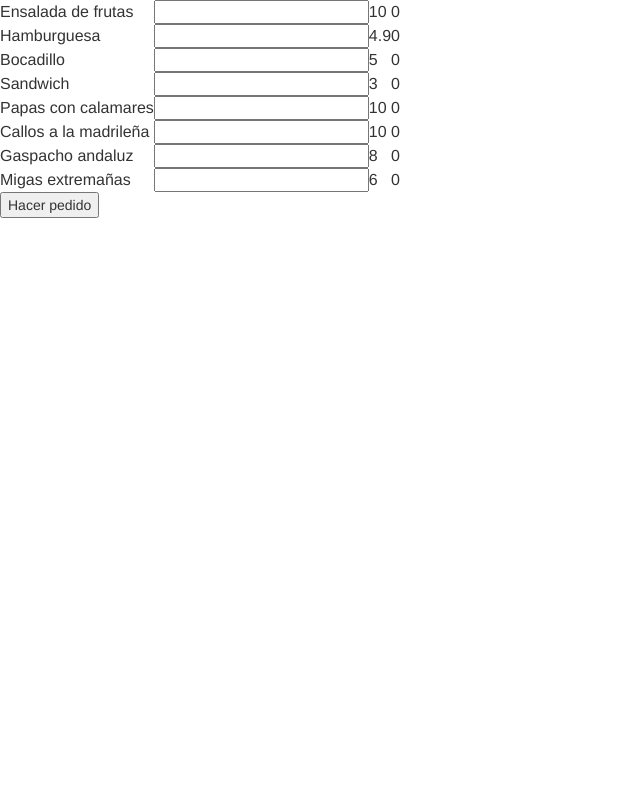
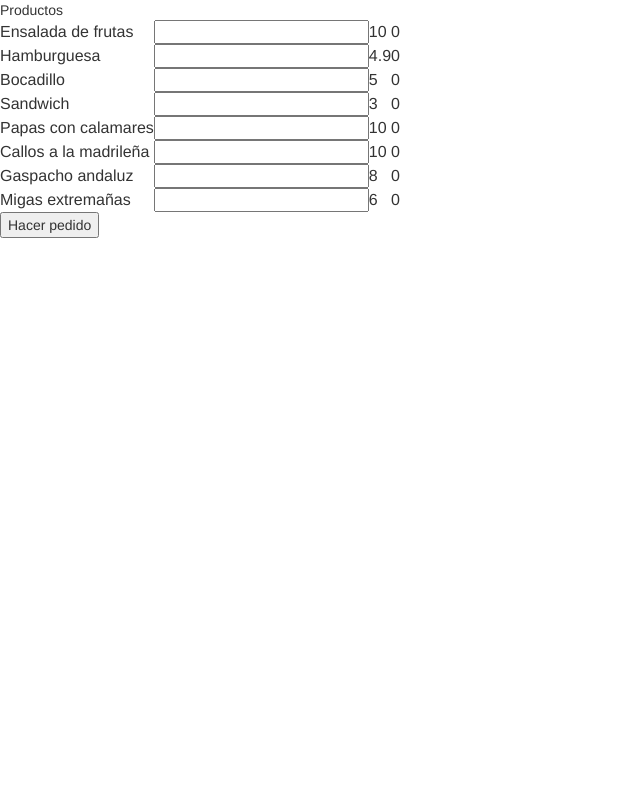
Before and after one commit to luismr-educarex/2DAW_DWES_PHP2, a PHP site: page /pedidoComida.php in a window 1280 px wide. Shown: the top 785 px of the page, without its empty margins (0-640 px from the left). Run offline with PHP 8.4, Linux system fonts and the light colour scheme; data that the repository does not hold is empty.

Commit message:
Añadido titulo de Productos

```diff
--- a/pedidoComida.php
+++ b/pedidoComida.php
@@ -14,7 +14,7 @@ $productos = array(
     array("id"=>8,"nombre"=>"Migas extremañas","valor"=>6)
 
 );
-
+    echo "Productos";
     $cantidades = array();
     foreach($productos as $producto){
 
```
